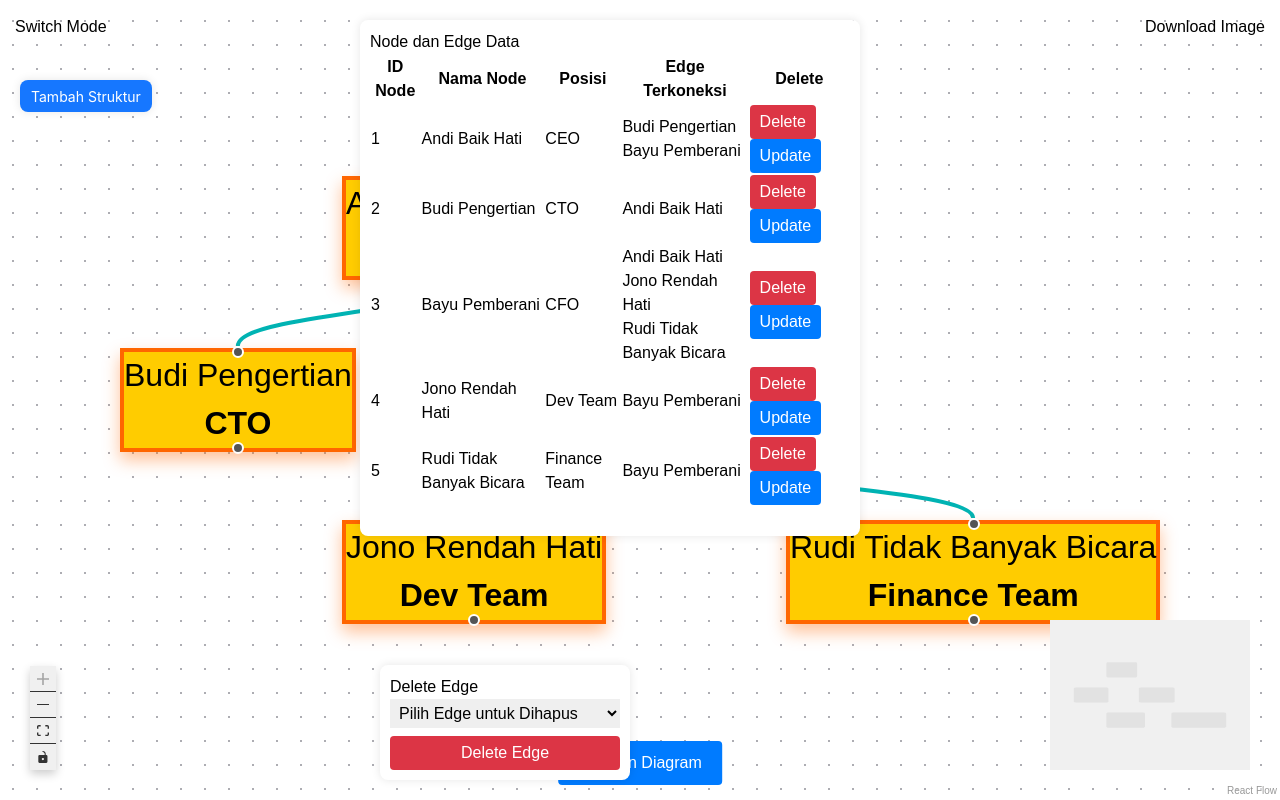
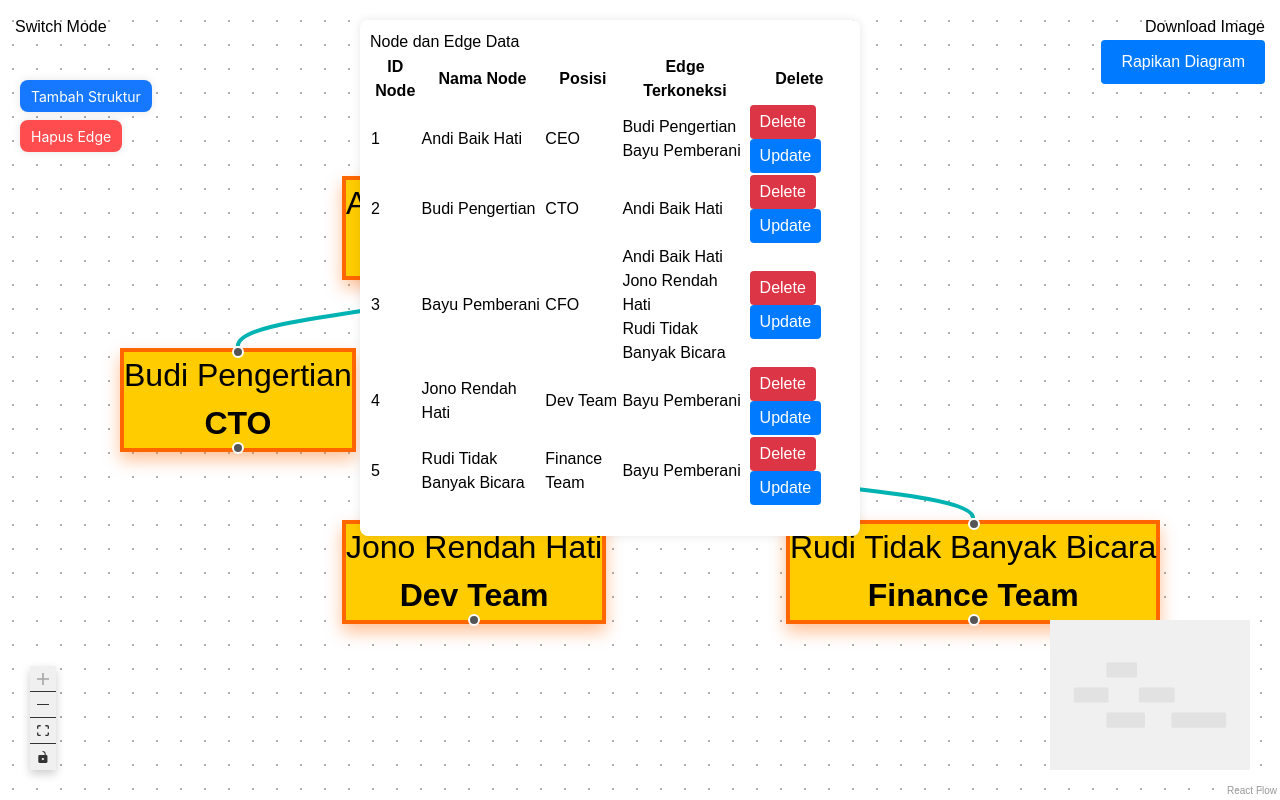
Before and after one commit to zenzalepik/sc_diagram_struktur_organisasi_reactflow_add_item_from_form_ant_design, a React (Create React App) app: page / in a window 1280 px wide. Built offline with nearby package versions, Linux system fonts and the light colour scheme.

Commit message:
Rapikan Form Delete Edge & Rapikan Layout

```diff
--- a/src/App.js
+++ b/src/App.js
@@ -12,7 +12,6 @@ import { nodes as initialNodes, edges as initialEdges } from "./nodes-edges";
 import { darkTheme, lightTheme } from "./Theme";
 import "@xyflow/react/dist/style.css";
 import "./styles/ReactFlow.css";
-import edgeStyle from "./styles/edgeStyle";
 import MiniMapStyled from "./styles/MiniMapStyled";
 import ControlsStyled from "./styles/ControlsStyled";
 import ReactFlowStyled from "./styles/ReactFlowStyled";
@@ -23,14 +22,12 @@ import AddNodeForm from "./flowchart/AddNodeForm";
 import UpdateNodeForm from "./flowchart/UpdateNodeForm";
 import NodeEdgeTable from "./flowchart/NodeEdgeTable"; // import the new component
 import DeleteEdgeForm from "./flowchart/DeleteEdgeForm"; // Import komponen DeleteEdgeForm
-import dagre from "dagre";  // Import dagre for layout
-
+import dagre from "dagre"; // Import dagre for layout
 
 const Flow = () => {
   const [nodes, setNodes, onNodesChange] = useNodesState(initialNodes);
   // const [edges, setEdges, onEdgesChange] = useEdgesState(initialEdges);
   const [edges, setEdges] = useEdgesState(initialEdges);
-
 
   const [newNodeData, setNewNodeData] = useState({
     name: "",
@@ -93,8 +90,8 @@ const Flow = () => {
         name: updatedNodeData.name,
         position: updatedNodeData.position,
       },
-      position: selectedNode.position,  // Bisa diubah sesuai dengan posisi baru jika diperlukan
-      type: 'custom',
+      position: selectedNode.position, // Bisa diubah sesuai dengan posisi baru jika diperlukan
+      type: "custom",
     };
 
     // Update nodes
@@ -107,24 +104,29 @@ const Flow = () => {
     // Menghapus edge lama yang terhubung dengan node yang diperbarui dan memperbarui edge yang ada
     setEdges((eds) => {
       const filteredEdges = eds.filter((edge) => {
-        return edge.source !== selectedNode.id && edge.target !== selectedNode.id;
+        return (
+          edge.source !== selectedNode.id && edge.target !== selectedNode.id
+        );
       });
 
       // Update edge yang terhubung dengan node yang diperbarui
       const updatedEdges = eds
-        .filter((edge) => edge.source === selectedNode.id || edge.target === selectedNode.id)
+        .filter(
+          (edge) =>
+            edge.source === selectedNode.id || edge.target === selectedNode.id
+        )
         .map((edge) => {
           // Jika source node yang diperbarui, maka kita perlu mengganti source atau targetnya
           if (edge.source === selectedNode.id) {
             return {
               ...edge,
-              source: updatedNode.id,  // Mengubah sumber edge jika node yang diperbarui adalah sumber
+              source: updatedNode.id, // Mengubah sumber edge jika node yang diperbarui adalah sumber
             };
           }
           if (edge.target === selectedNode.id) {
             return {
               ...edge,
-              target: updatedNode.id,  // Mengubah target edge jika node yang diperbarui adalah target
+              target: updatedNode.id, // Mengubah target edge jika node yang diperbarui adalah target
             };
           }
           return edge;
@@ -134,12 +136,10 @@ const Flow = () => {
       return [...filteredEdges, ...updatedEdges];
     });
 
-    setUpdatedNodeData({ name: '', position: '', connectedTo: '' });
+    setUpdatedNodeData({ name: "", position: "", connectedTo: "" });
     setSelectedNode(null);
-    setIsUpdateFormVisible(false);  // Menyembunyikan form setelah update selesai
-
+    setIsUpdateFormVisible(false); // Menyembunyikan form setelah update selesai
   };
-
 
   const handleUpdateEdge = () => {
     if (!updatedEdgeData.source || !updatedEdgeData.target) {
@@ -173,19 +173,18 @@ const Flow = () => {
     setUpdatedEdgeData({ source: "", target: "" });
   };
 
-
-
   const onEdgesChange = useCallback((changes) => {
     setEdges((eds) => {
-      return changes.reduce((acc, { type, id, source, target }) => {
+      return changes.reduce(
+        (acc, { type, id, source, target }) => {
           switch (type) {
-          case 'add':
+            case "add":
               acc.push({ id, source, target });
               break;
-          case 'remove':
+            case "remove":
               acc = acc.filter((edge) => edge.id !== id);
               break;
-          case 'update':
+            case "update":
               const edge = acc.find((e) => e.id === id);
               if (edge) {
                 edge.source = source;
@@ -196,7 +195,9 @@ const Flow = () => {
               return acc;
           }
           return acc;
-      }, [...eds]);
+        },
+        [...eds]
+      );
     });
   }, []);
 
@@ -216,12 +217,12 @@ const Flow = () => {
     g.setDefaultEdgeLabel(() => ({}));
 
     // Add nodes to dagre graph
-    nodes.forEach(node => {
+    nodes.forEach((node) => {
       g.setNode(node.id, { width: 150, height: 50 });
     });
 
     // Add edges to dagre graph
-    edges.forEach(edge => {
+    edges.forEach((edge) => {
       g.setEdge(edge.source, edge.target);
     });
 
@@ -229,7 +230,7 @@ const Flow = () => {
     dagre.layout(g);
 
     // Apply the layout to nodes
-    const layoutedNodes = nodes.map(node => {
+    const layoutedNodes = nodes.map((node) => {
       const nodeWithPosition = g.node(node.id);
       return {
         ...node,
@@ -293,7 +294,8 @@ const Flow = () => {
         </Panel>
 
         {/* Rapikan Diagram Button */}
-        <Panel position="bottom-center">
+        <Panel position="top-right" style={{
+              marginTop: '40px'}}>
           <button
             onClick={handleLayoutDiagram}
             style={{
@@ -319,7 +321,6 @@ const Flow = () => {
       />
 
       {isUpdateFormVisible ? (
-
         <UpdateNodeForm
           selectedNode={selectedNode}
           setSelectedNode={setSelectedNode}
@@ -332,19 +333,19 @@ const Flow = () => {
           edges={edges}
           handleUpdateEdge={handleUpdateEdge}
         />
-): null}
-
+      ) : null}
 
       {/* Delete Edge Form */}
       <DeleteEdgeForm nodes={nodes} edges={edges} setEdges={setEdges} />
 
       {/* Display Node and Edge Data in a Table */}
-      <NodeEdgeTable nodes={nodes}
+      <NodeEdgeTable
+        nodes={nodes}
         edges={edges}
         setNodes={setNodes}
         setEdges={setEdges}
-        setSelectedNode={setSelectedNode}  // Pass setSelectedNode to table
-        setIsUpdateFormVisible={setIsUpdateFormVisible}  // Pass setIsUpdateFormVisible ke tabel
+        setSelectedNode={setSelectedNode} // Pass setSelectedNode to table
+        setIsUpdateFormVisible={setIsUpdateFormVisible} // Pass setIsUpdateFormVisible ke tabel
       />
     </div>
   );
--- a/src/flowchart/DeleteEdgeForm.js
+++ b/src/flowchart/DeleteEdgeForm.js
@@ -1,8 +1,21 @@
-import React from "react";
+import React, { useState } from "react";
+import { Form, Button, Select, Modal } from "antd";
+const { Option } = Select;
 
 const DeleteEdgeForm = ({ nodes, edges, setEdges }) => {
   // Pilih edge yang akan dihapus
   const [selectedEdgeId, setSelectedEdgeId] = React.useState("");
+  const [isModalVisible, setIsModalVisible] = useState(false);
+
+  // Fungsi untuk menampilkan modal
+  const showModal = () => {
+    setIsModalVisible(true);
+  };
+
+  // Fungsi untuk menutup modal
+  const handleCancel = () => {
+    setIsModalVisible(false);
+  };
 
   // Fungsi untuk menghapus edge yang dipilih
   const handleDeleteEdge = () => {
@@ -18,58 +31,79 @@ const DeleteEdgeForm = ({ nodes, edges, setEdges }) => {
 
     // Reset selectedEdgeId setelah penghapusan
     setSelectedEdgeId("");
+    setIsModalVisible(false); // Menutup modal setelah node ditambahkan
+  };
+
+  // Fungsi saat form disubmit
+  const handleSubmit = () => {
+    handleDeleteEdge();
+    setIsModalVisible(false); // Menutup modal setelah node ditambahkan
   };
 
   return (
-    <div
+    <div>
+      <Button
+        variant="solid"
+        color="danger"
+        onClick={showModal}
         style={{
           position: "absolute",
-        bottom: "20px",
-        left: "380px",
+          top: "120px",
+          left: "20px",
           padding: "10px",
-        backgroundColor: "white",
+          // backgroundColor: "white",
           borderRadius: "8px",
           boxShadow: "0 0 10px rgba(0, 0, 0, 0.1)",
-        width: "250px", // Form lebarnya
+          // width: "300px",
         }}
       >
-      <h3>Delete Edge</h3>
+        Hapus Edge
+      </Button>
+      <Modal
+        title="Remove Edge"
+        open={isModalVisible} // Ganti 'visible' dengan 'open'
+        onCancel={handleCancel}
+        footer={null}
+      >
+        <Form
+          onFinish={handleSubmit}
+          // initialValues={newNodeData}
+          layout="vertical"
+        >
 
           {/* Dropdown untuk memilih edge yang akan dihapus */}
-      <select
+          <Form.Item label="" name="edgeId">
+            <Select
               value={selectedEdgeId}
-        onChange={(e) => setSelectedEdgeId(e.target.value)}
-        style={{
-          marginBottom: "8px",
-          padding: "5px",
-          width: "100%",
-        }}
+              onChange={setSelectedEdgeId}
+              placeholder="Select Node to Connect"
             >
-        <option value="">Pilih Edge untuk Dihapus</option>
+              <Option value="">Select Node to Connect</Option>
               {edges.map((edge) => (
-          <option key={edge.id} value={edge.id}>
-            {`Edge: ${edge.source} -> ${edge.target}`}
-          </option>
+                <Option key={edge.id} value={edge.id}>
+                  Edge: {edge.source} ({edge.target})
+                </Option>
               ))}
-      </select>
+            </Select>
+          </Form.Item>
 
           <br />
 
-      {/* Tombol untuk menghapus edge */}
-      <button
-        onClick={handleDeleteEdge}
+          <Form.Item>
+            <Button
+              type="primary"
+              htmlType="submit"
               style={{
-          padding: "5px 10px",
+                width: "100%",
                 backgroundColor: "#dc3545",
                 color: "white",
-          border: "none",
-          borderRadius: "4px",
-          cursor: "pointer",
-          width: "100%",
               }}
             >
-        Delete Edge
-      </button>
+              Delete Edge{" "}
+            </Button>
+          </Form.Item>
+        </Form>
+      </Modal>
     </div>
   );
 };
--- a/src/styles/MiniMapStyled.js
+++ b/src/styles/MiniMapStyled.js
@@ -1,16 +1,18 @@
 //MiniMapStyled.js
 
 import {
-  ReactFlow,
-  useNodesState,
-  useEdgesState,
-  addEdge,
+  // ReactFlow,
+  // useNodesState,
+  // useEdgesState,
+  // addEdge,
   MiniMap,
-  Controls,
-  Panel,
-  Background,
+  // Controls,
+  // Panel,
+  // Background,
 } from "@xyflow/react";
-import styled, { ThemeProvider } from "styled-components";
+import styled
+//, { ThemeProvider }
+from "styled-components";
 
 const MiniMapStyled = styled(MiniMap)`
   background-color: ${(props) => props.theme.bg};
--- a/src/styles/ReactFlowStyled.js
+++ b/src/styles/ReactFlowStyled.js
@@ -2,15 +2,17 @@
 
 import {
   ReactFlow,
-  useNodesState,
-  useEdgesState,
-  addEdge,
-  MiniMap,
-  Controls,
-  Panel,
-  Background,
+  // useNodesState,
+  // useEdgesState,
+  // addEdge,
+  // MiniMap,
+  // Controls,
+  // Panel,
+  // Background,
 } from "@xyflow/react";
-import styled, { ThemeProvider } from "styled-components";
+import styled
+//, { ThemeProvider }
+from "styled-components";
 
 const ReactFlowStyled = styled(ReactFlow)``;
 
```
Also changed, not shown: src/styles/ControlsStyled.js (+2 -9 lines). Lines whose indentation alone changed are shown as unchanged.
